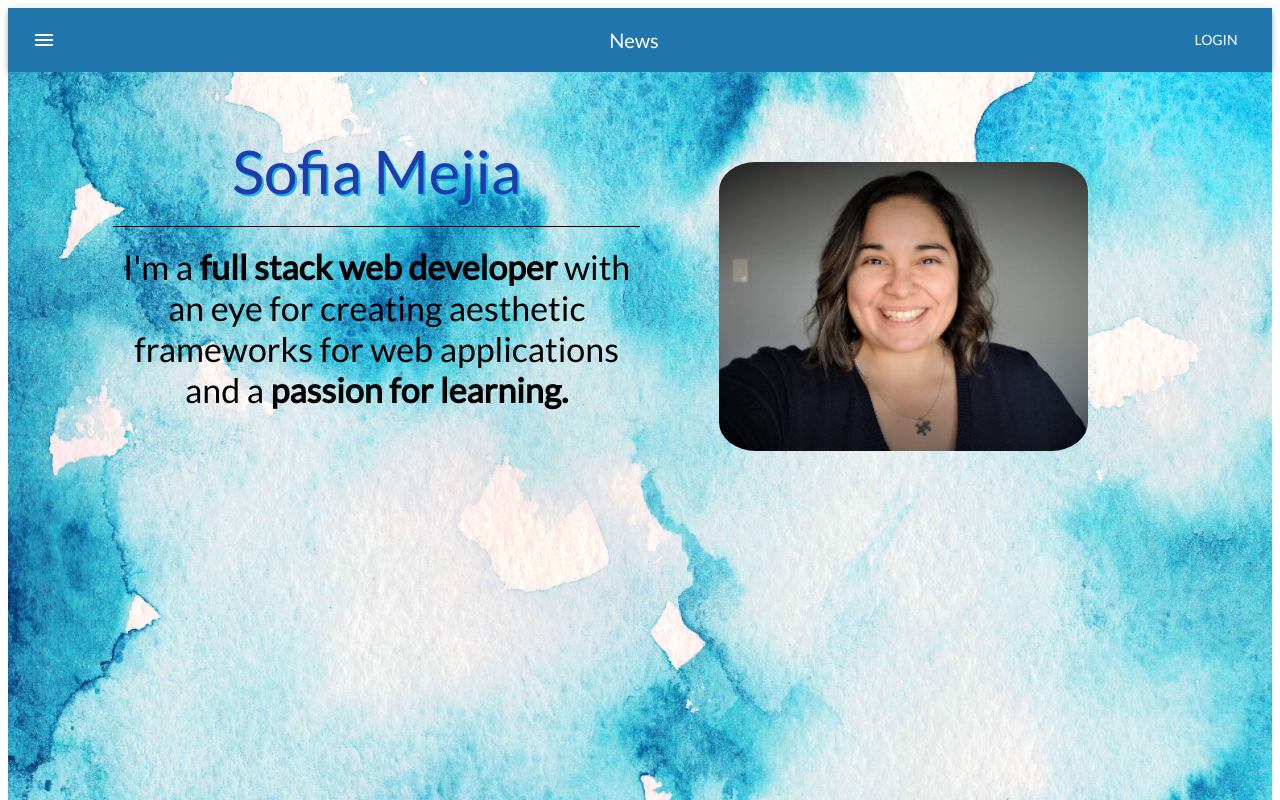
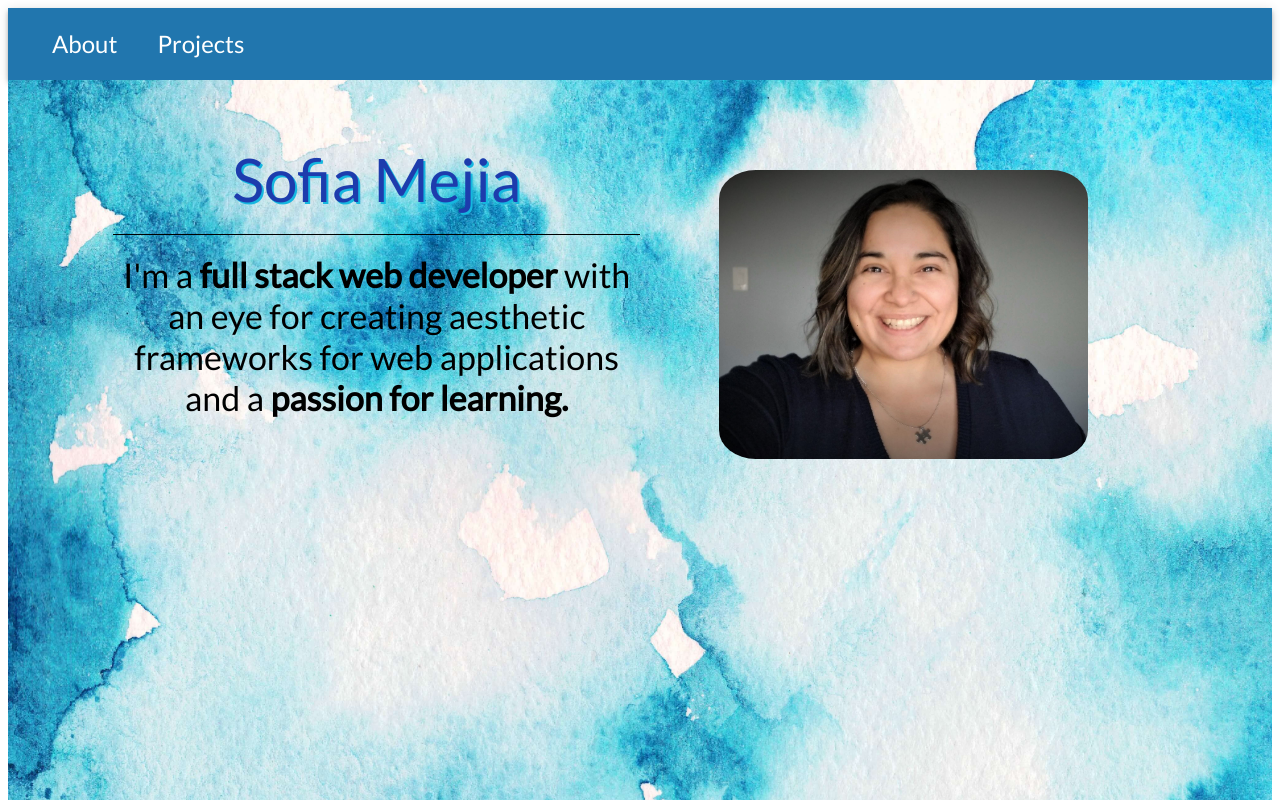
Before and after one commit to myfyrefly/react-portfolio, a React (Create React App) app: page / in a window 1280 px wide. Shown: the top 800 px of the page. Built offline with nearby package versions, Linux system fonts and the light colour scheme.

Commit message:
added link component from react router dom

```diff
--- a/src/components/AppBar/index.js
+++ b/src/components/AppBar/index.js
@@ -1,11 +1,7 @@
 import React from "react";
 import { makeStyles } from "@material-ui/core/styles";
-import AppBar from "@material-ui/core/AppBar";
-import Toolbar from "@material-ui/core/Toolbar";
-import Typography from "@material-ui/core/Typography";
-import Button from "@material-ui/core/Button";
-import IconButton from "@material-ui/core/IconButton";
-import MenuIcon from "@material-ui/icons/Menu";
+import { AppBar, Toolbar, Typography } from "@material-ui/core/";
+import { Link } from "react-router-dom";
 
 const useStyles = makeStyles((theme) => ({
   root: {
@@ -17,6 +13,11 @@ const useStyles = makeStyles((theme) => ({
   title: {
     flexGrow: 1,
   },
+  linkStyle: {
+    margin: 20,
+    color: "white",
+    textDecoration: "none",
+  },
 }));
 
 export default function NavAppBar() {
@@ -26,18 +27,12 @@ export default function NavAppBar() {
     <div className={classes.root}>
       <AppBar position="static">
         <Toolbar>
-          <IconButton
-            edge="start"
-            className={classes.menuButton}
-            color="inherit"
-            aria-label="menu"
-          >
-            <MenuIcon />
-          </IconButton>
-          <Typography variant="h6" className={classes.title}>
-            News
-          </Typography>
-          <Button color="inherit">Login</Button>
+          <Link to="/" className={classes.linkStyle}>
+            <Typography variant="h5">About</Typography>
+          </Link>
+          <Link to="/projects" className={classes.linkStyle}>
+            <Typography variant="h5">Projects</Typography>
+          </Link>
         </Toolbar>
       </AppBar>
     </div>
```
